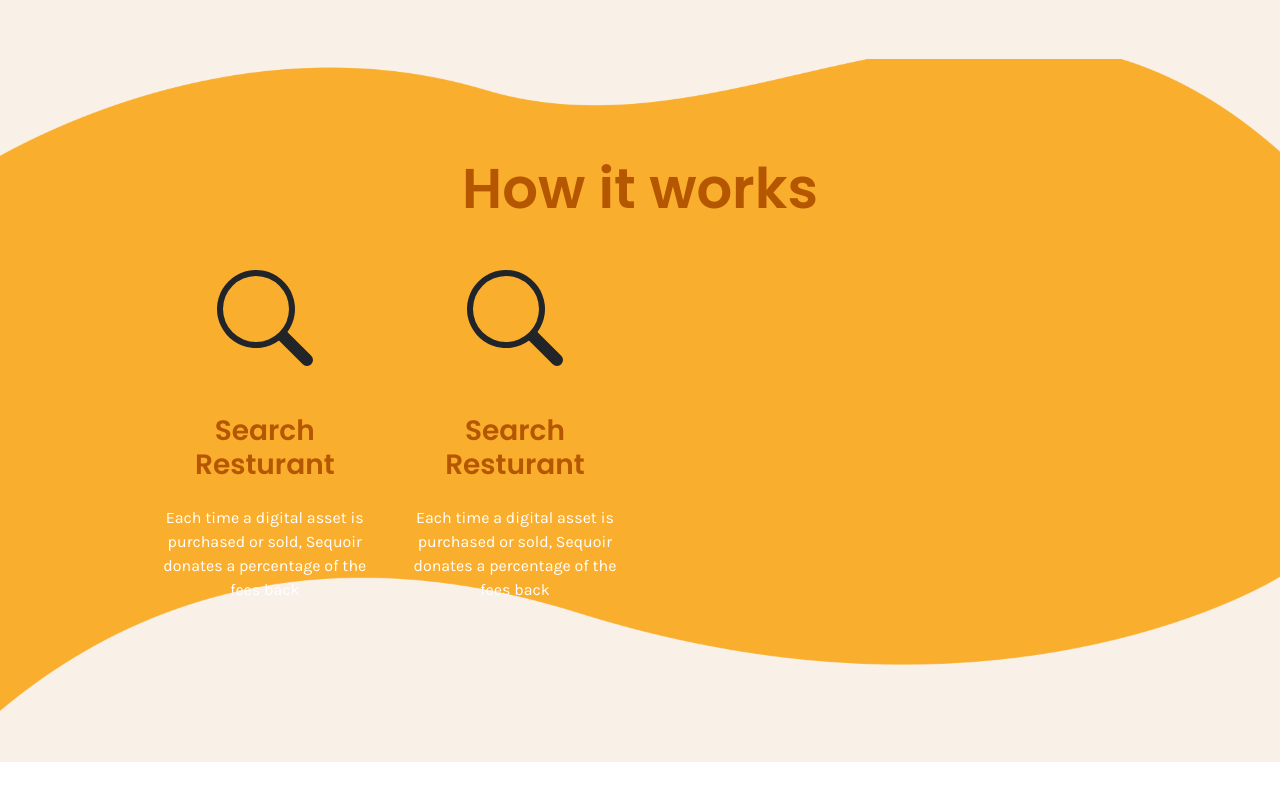
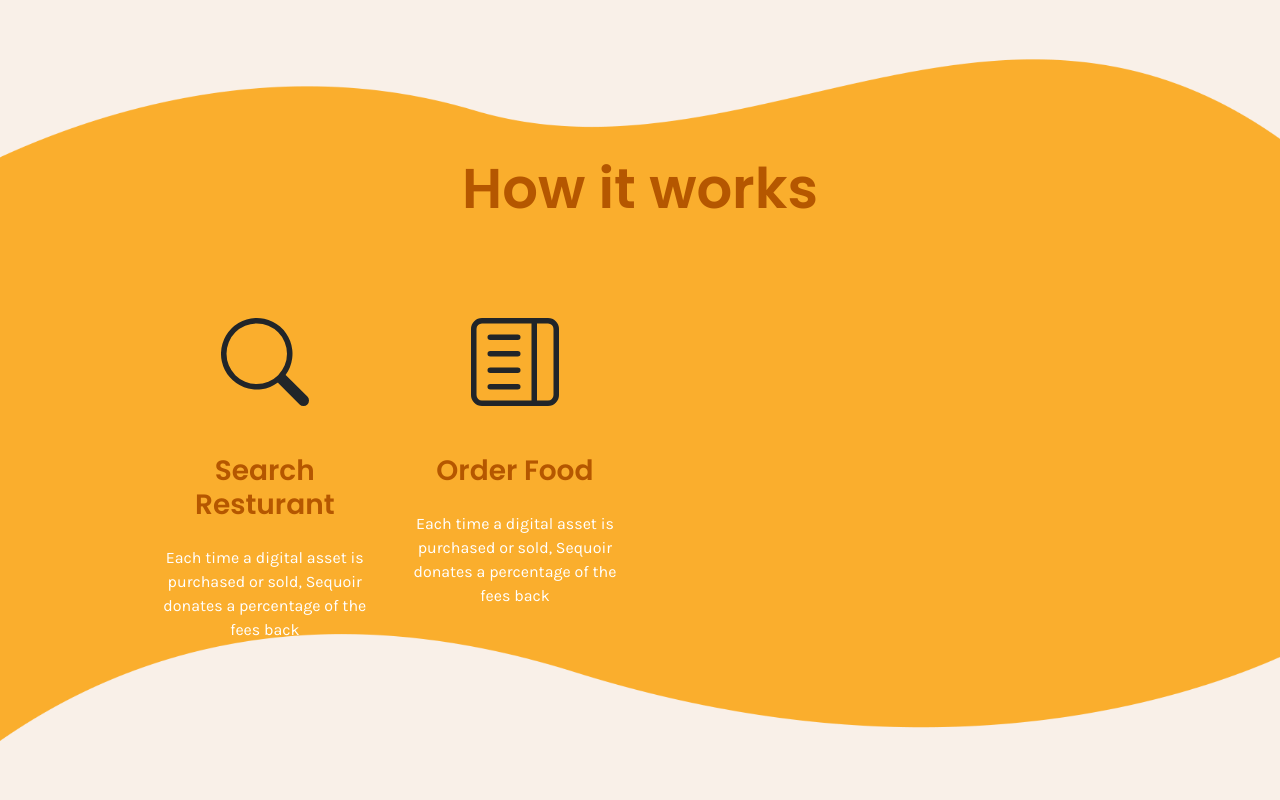
Before and after one commit to mreskini/FoodApp, a React (Create React App) app: page / in a window 1280 px wide. Shown: the part 2022-2822 px from the top of the page. Before the commit the page ends 2784 px from the top, so only its background shows below. Built offline with nearby package versions, Linux system fonts and the light colour scheme.

Commit message:
fixed the new item thing

```diff
--- a/src/components/how-to-section.jsx
+++ b/src/components/how-to-section.jsx
@@ -1,15 +1,15 @@
 import ComponentWrapper from "./component-wrapper"
-import { BsSearch } from "react-icons/bs"
+import { BsSearch, BsLayoutTextSidebar } from "react-icons/bs"
 const HowTo = () => {
     return (
         <div className="py-5 my-5">
             <div className="display-4 font-weight-600 text-center">
                 <span className="how-to-section-title">How it works</span>
             </div>
-            <div className="py-5">
+            <div className="my-5 py-5">
                 <div className="row">
                     <div className="col-lg-3 text-center">
-                        <BsSearch className="display-1 mb-4" />
+                        <BsSearch className="display-2 mb-4" />
                         <h1 className="how-to-section-title h3 font-weight-600 text-center my-4">
                             Search Resturant
                         </h1>
@@ -19,9 +19,9 @@ const HowTo = () => {
                         </p>
                     </div>
                     <div className="col-lg-3 text-center">
-                        <BsSearch className="display-1 mb-4" />
+                        <BsLayoutTextSidebar className="display-2 mb-4" />
                         <h1 className="how-to-section-title h3 font-weight-600 text-center my-4">
-                            Search Resturant
+                            Order Food
                         </h1>
                         <p className="text-white text-center font-karla">
                             Each time a digital asset is purchased or sold,
```
